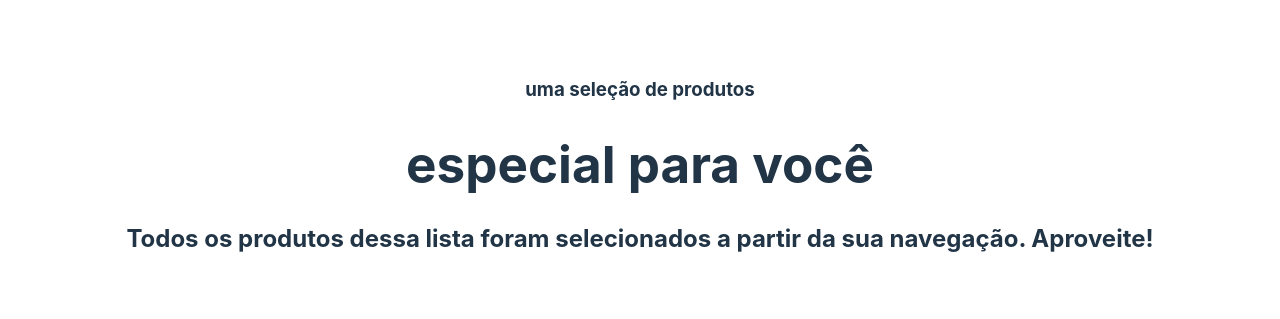
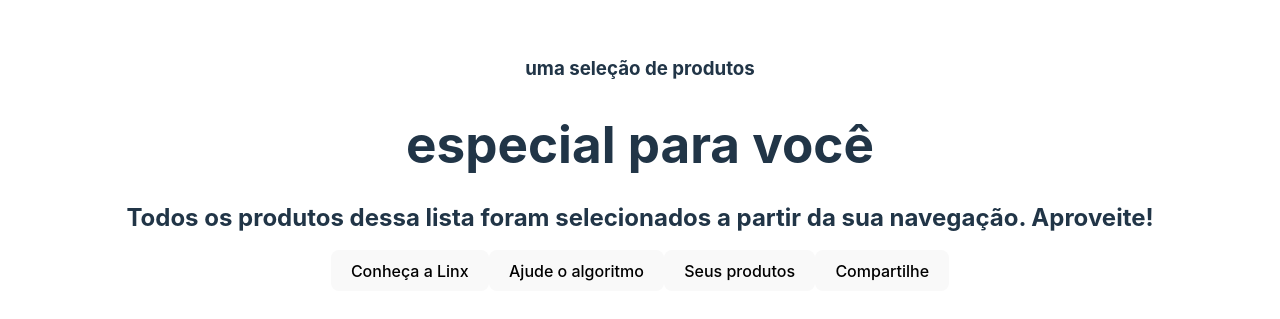
Before and after one commit to alonso-estevam/mod5sprint1, a React (Vite) app: page / in a window 1280 px wide. Shown: the part 235-554 px from the top of the page. Built offline with nearby package versions, Linux system fonts and the light colour scheme.

Commit message:
feat: add menu item component for navbar buttons

```diff
--- a/src/Header/Header.jsx
+++ b/src/Header/Header.jsx
@@ -1,4 +1,5 @@
 import React from 'react'
+import MenuItem from '../MenuItem/MenuItem'
 
 const Header = () => {
   return (
@@ -6,6 +7,10 @@ const Header = () => {
         <h3>uma seleção de produtos</h3>
         <h1>especial para você</h1>
         <h2>Todos os produtos dessa lista foram selecionados a partir da sua navegação. Aproveite!</h2>
+        <MenuItem text="Conheça a Linx"/>
+        <MenuItem text="Ajude o algoritmo"/>
+        <MenuItem text="Seus produtos"/>
+        <MenuItem text="Compartilhe"/>
     </div>
   )
 }
--- /dev/null
+++ b/src/MenuItem/MenuItem.jsx
@@ -0,0 +1,11 @@
+import React from 'react'
+
+const MenuItem = ({ text }) => {
+  return (
+
+    <button type="button"> { text } </button>
+
+  )
+}
+
+export default MenuItem
```
